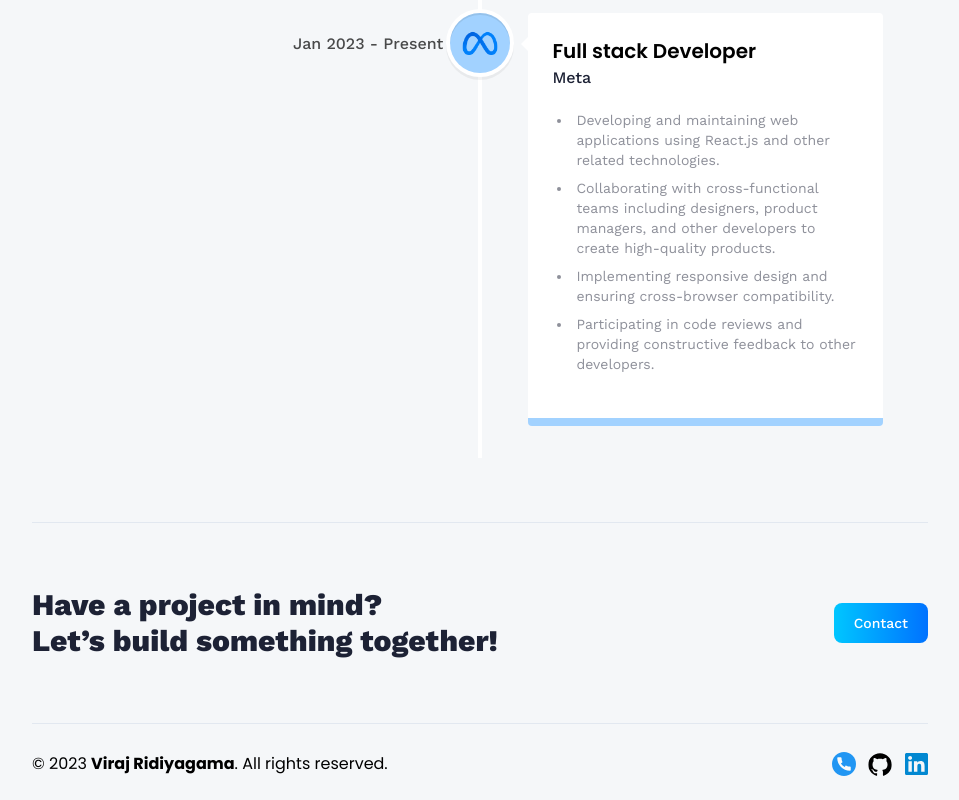
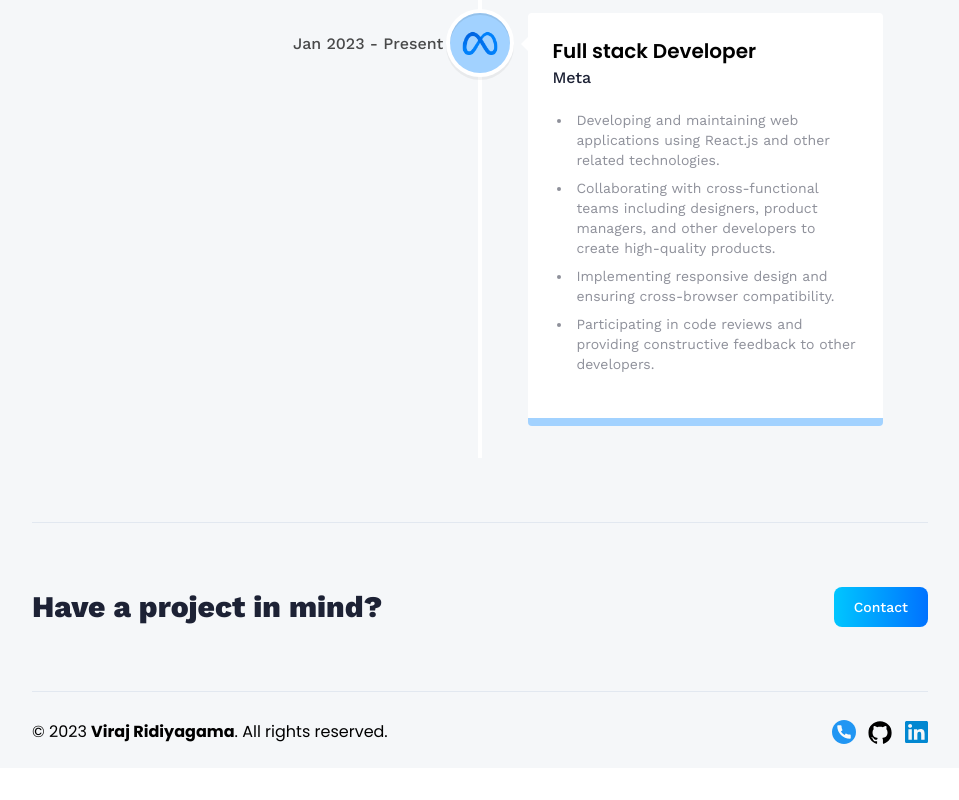
Before and after one commit to virajsaranga/3d_website_dummy, a React (Vite) app: page /about in a window 1280 px wide. Shown: the part 2444-3244 px from the top of the page, without its empty margins (160-1119 px from the left). After the commit the page ends 3212 px from the top, so only its background shows below. Built offline with nearby package versions, Linux system fonts and the light colour scheme; no server answers.

Commit message:
cta updated

```diff
--- a/src/components/CTA.jsx
+++ b/src/components/CTA.jsx
@@ -5,7 +5,7 @@ const CTA = () => {
     <section className='cta'>
       <p className='cta-text'>
         Have a project in mind? <br className='sm:block hidden' />
-        Let’s build something together!
+
       </p>
       <Link to='/contact' className='btn'>
         Contact
```
